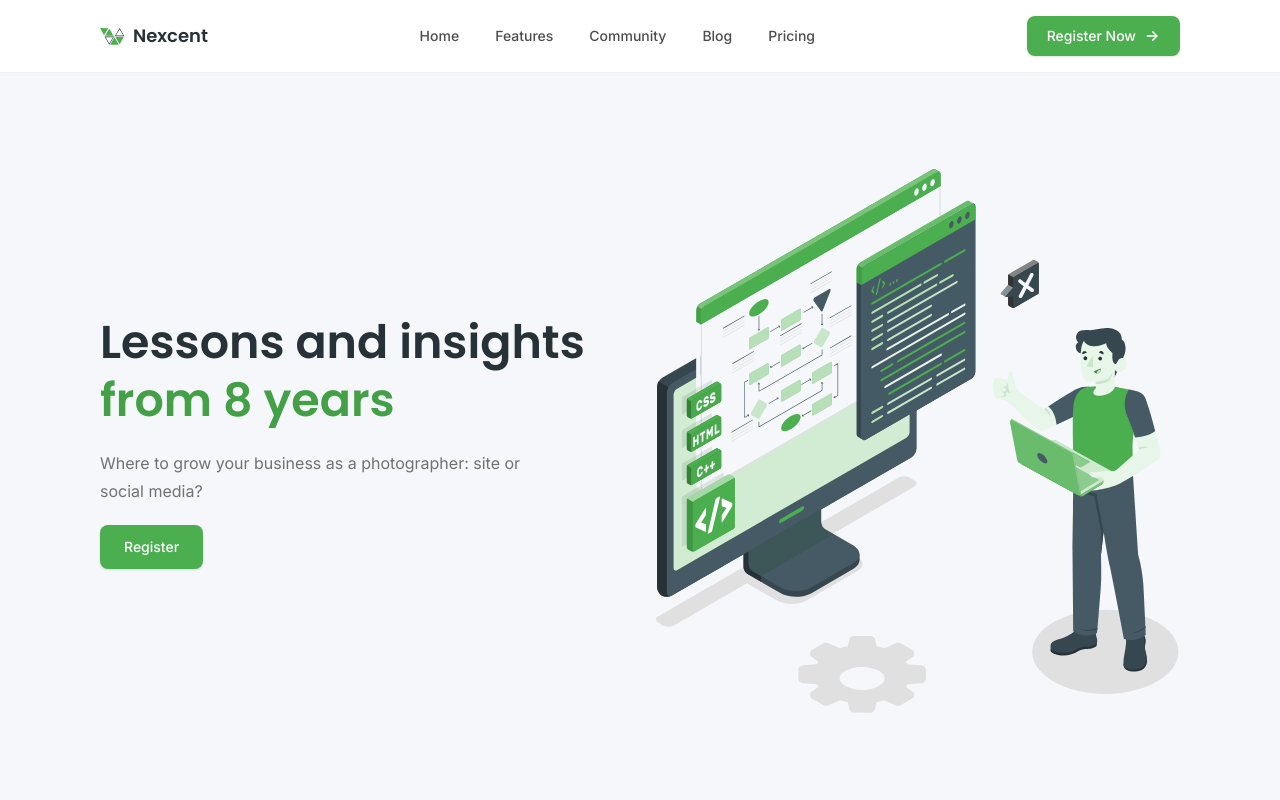
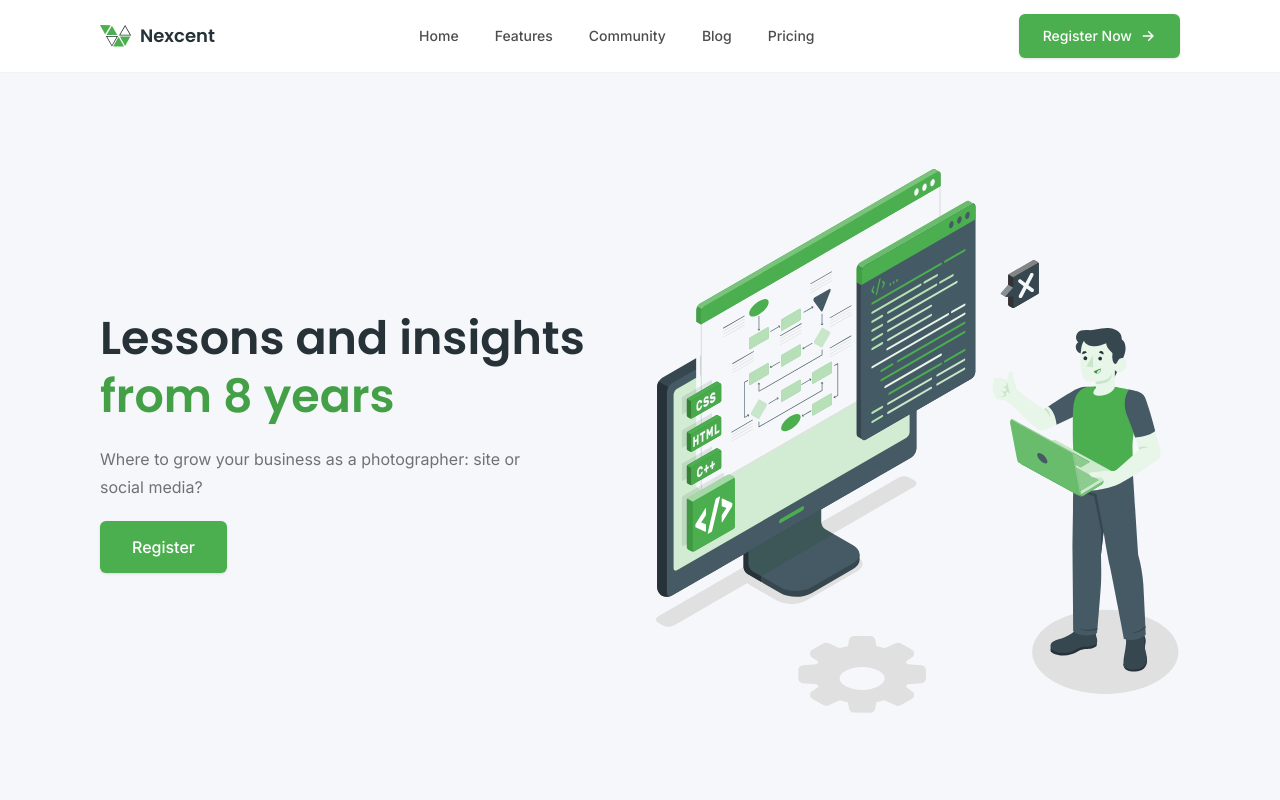
Before and after one commit to eisha-stack/assignment, a Next.js app: page / in a window 1280 px wide. Shown: the top 800 px of the page. Built offline with nearby package versions, Linux system fonts and the light colour scheme.

Commit message:
increased logo size in the navbar, fixed button sizes in the navbar & hero section

```diff
--- a/src/components/layout/Header.tsx
+++ b/src/components/layout/Header.tsx
@@ -36,7 +36,7 @@ export function Header() {
           </nav>
 
           <div className="hidden lg:block">
-            <Button {...navCta} size="sm" />
+            <Button {...navCta} />
           </div>
 
           <MobileNavToggle navLinks={navLinks} cta={navCta} />
--- a/src/components/ui/Button.tsx
+++ b/src/components/ui/Button.tsx
@@ -35,7 +35,7 @@ export function Button({
     <Link
       href={href}
       className={cn(
-        "group inline-flex items-center justify-center gap-2 rounded-lg font-medium transition-all duration-200 ease-out",
+        "group inline-flex items-center justify-center gap-2 rounded-md font-medium transition-all duration-200 ease-out",
         !isLink && "hover:-translate-y-0.5 active:translate-y-0",
         !isLink && sizeClasses[size],
         variantClasses[variant],
--- a/src/data/hero.ts
+++ b/src/data/hero.ts
@@ -8,7 +8,7 @@ export const heroContent: HeroContent = {
     label: "Register",
     href: "#register",
     variant: "primary",
-    size: "md",
+    size: "lg",
   },
   image: {
     src: "/assets/Illustration1.svg",
--- a/src/data/site.ts
+++ b/src/data/site.ts
@@ -8,7 +8,7 @@ export const siteContent: SiteContent = {
   logo: {
     src: "/assets/logo.svg",
     alt: "Nexcent logo",
-    width: 25,
-    height: 17,
+    width: 32,
+    height: 22,
   },
 };
```
